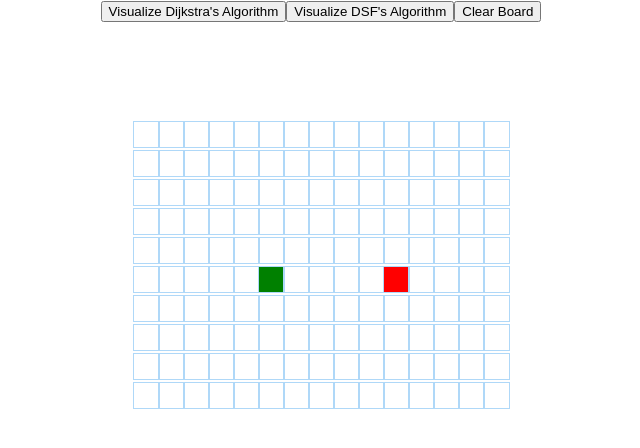
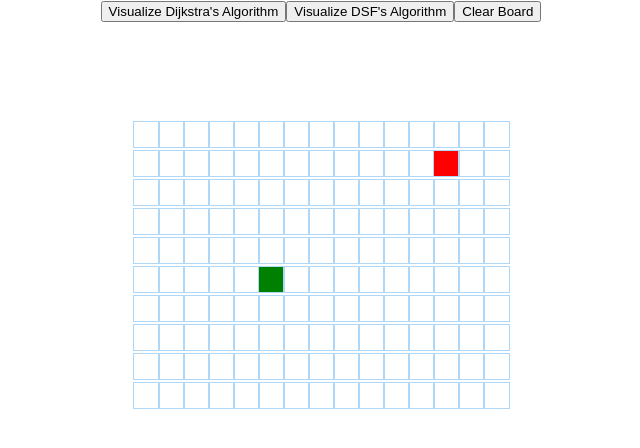
Before and after one commit to Plamen91Ivanov/Pathfinding, a React (Create React App) app in the folder pathfinding/: page / in a window 1280 px wide. Shown: the top 448 px of the page, without its empty margins (319-959 px from the left). Built offline with nearby package versions, Linux system fonts and the light colour scheme.

Commit message:
two algorithm finished

```diff
--- a/pathfinding/src/PathfindingVisualizer/PathfindingVisualizer.jsx
+++ b/pathfinding/src/PathfindingVisualizer/PathfindingVisualizer.jsx
@@ -7,8 +7,8 @@ import './PathfindingVisualizer.css';
 
 const START_NODE_ROW = 5;
 const START_NODE_COL = 5;
-const FINISH_NODE_ROW = 5;
-const FINISH_NODE_COL = 10;
+const FINISH_NODE_ROW = 1;
+const FINISH_NODE_COL = 12;
 
 export default class PathfindingVisualizer extends Component {
   constructor() {
@@ -54,14 +54,14 @@ export default class PathfindingVisualizer extends Component {
       if (i === visitedNodesInOrder.length) {
         setTimeout(() => {
           this.animateShortestPath(nodesInShortestPathOrder);
-        }, 10 * i);
+        }, 100 * i);
         return;
       }
       setTimeout(() => {
         const node = visitedNodesInOrder[i];
         document.getElementById(`node-${node.row}-${node.col}`).className =
           'node node-visited';
-      }, 10 * i);
+      }, 100 * i);
     }
   }
 
--- a/pathfinding/src/algorithms/dfs.js
+++ b/pathfinding/src/algorithms/dfs.js
@@ -1,13 +1,14 @@
 export function dfs(grid, startNode, finishNode){
     const visitedNodes = [];
     const unvisiteNodes = getAllNodes(grid);
+    var unvisitedNeighbors = [];
     while(!!unvisiteNodes.length){
         const nextNode = startNode
         startNode.isVisited = true;
         visitedNodes.push(nextNode);
-        const adjNodes = getNextNode(nextNode, grid);
-        if (!!adjNodes.length) {
-            if (nextNode === finishNode) return visitedNodes;
+        //const adjNodes = getNextNode(nextNode, grid);
+        const adjNodes = getUnvisitedNeighbors(nextNode, grid,unvisitedNeighbors);
+        if (nextNode === finishNode) return visitedNodes;
         startNode = adjNodes.pop();
         if (startNode.isWall){
             startNode = adjNodes.pop();
@@ -18,10 +19,20 @@ export function dfs(grid, startNode, finishNode){
                         }
                 }
         };
-        }
         unvisiteNodes.shift();
     }
 }
+
+function getUnvisitedNeighbors(node, grid,unvisitedNeighbors){
+    const {col, row} = node;
+    if (col > 0) unvisitedNeighbors.push(grid[row][col - 1]);
+    if (row < grid.length - 1) unvisitedNeighbors.push(grid[row + 1][col]);
+    if (col < grid[0].length - 1) unvisitedNeighbors.push(grid[row][col + 1]);
+    if (row > 0) unvisitedNeighbors.push(grid[row - 1][col]);
+
+    return unvisitedNeighbors.filter(neighbor => !neighbor.isVisited);
+}
+
 
 function getNextNode(node, grid) {
     let nextNodes = [];
```
